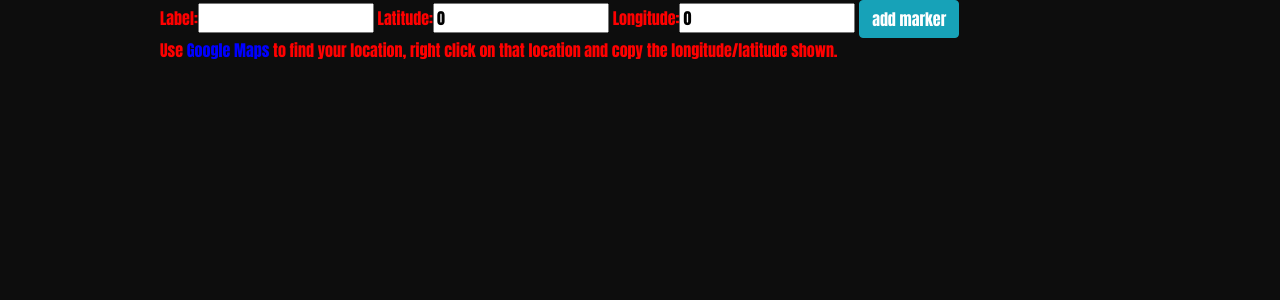
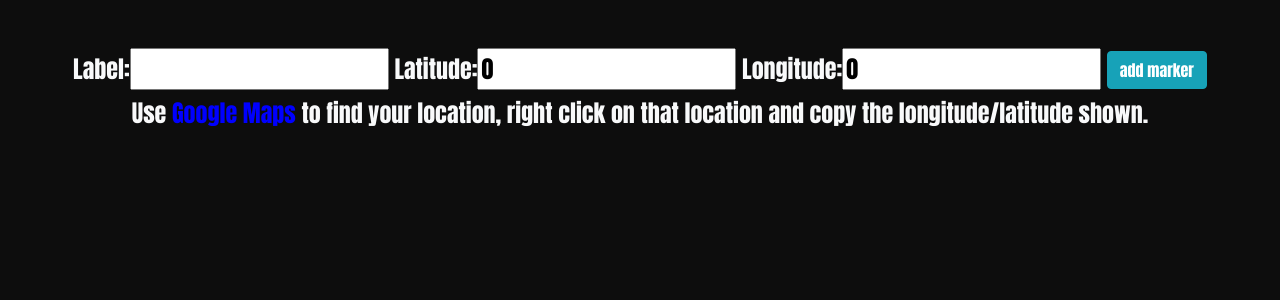
Before and after one commit to ruthrootz/mdc-world-map, a Django app: page /marker in a window 1280 px wide. Shown: the part 64-364 px from the top of the page. Run offline with Django 3.2, Linux system fonts and the light colour scheme; some libraries are stand-ins or nearby versions.

Commit message:
styled form

```diff
--- a/map/templates/map/marker.html
+++ b/map/templates/map/marker.html
@@ -3,7 +3,7 @@
 
 {% block content %}
 
-<div class="marker-form">
+<div style="font-size: 1.5rem" class="text-center text-light p-5">
     <form method="POST" action="/marker">
         {% csrf_token %}
         {{ form }}
```
